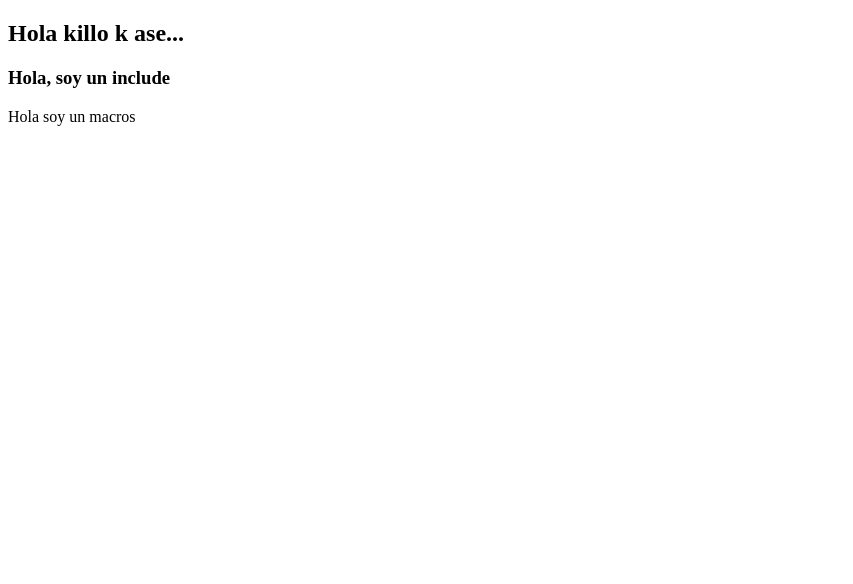
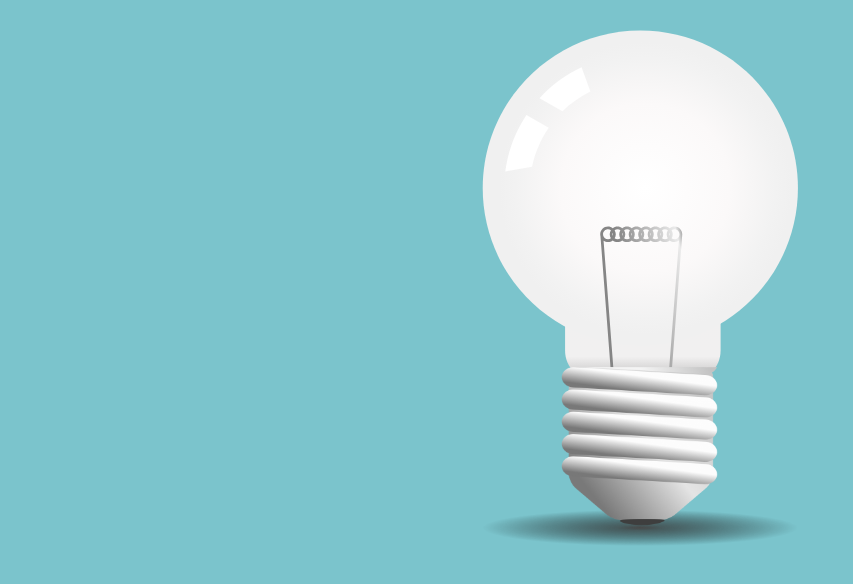
Before and after one commit to juanmiguelguerrero/bulb, a website: page public/index.html in a window 1280 px wide. Shown: the whole page, without its empty margins (0-853 px from the left). Drawn offline with nearby package versions, Linux system fonts and the light colour scheme.

Commit message:
Maquetación de lámpara y casquillo

```diff
--- a/package.json
+++ b/package.json
@@ -1,7 +1,7 @@
 {
-  "name": "es6-scaffold",
+  "name": "bulb",
   "version": "0.1.0",
-  "description": "Proyecto base con estructuras y tareas automatizadas en gulp para trabajar en javascript ES6",
+  "description": "Personal javascript project to learn how to use socket.IO and Express Nodejs Server",
   "main": "server.js",
   "scripts": {
     "test": "mocha"
--- a/public/index.html
+++ b/public/index.html
@@ -4,18 +4,19 @@
 	<meta charset="UTF-8">
 	<title>Home</title>
 
+	<meta name="viewport" content="width=device-width, initial-scale=1.0, minimum-scale=1.0, maximum-scale=1.0, user-scalable=no">
+
 	<script src="js/main.js"></script>
 	<link rel="stylesheet" href="/css/main.css">
 </head>
 <body>
-	<h2>Hola killo k ase...</h2>
+
+	<div class="bulb">
+		<div class="bulb__screw">
+			<img src="img/screw.png" alt="Screw">
+		</div>
+		<object data="img/bulb.svg" type="image/svg+xml" id="bulb" width="100%"></object>
+	</div>
+
 </body>
 </html>
-
-<h3>Hola, soy un include</h3>
-
-
-
-
-
-    Hola soy un macros
--- a/scss/main.scss
+++ b/scss/main.scss
@@ -1,2 +1,22 @@
+body {
+	background: #7BC4CC;
+}
 
-.main {color: red}
+.bulb {
+	position: relative;
+	display: block;
+	margin: auto;
+	width: 25%;
+	max-width: 350px;
+	min-width: 260px;
+	margin-top: 30px;
+}
+
+.bulb__screw {
+	position: absolute;
+	bottom: -46%;
+	display: block;
+
+	img { width: 100%; }
+}
+.bulb__glass {}
```
Also changed, not shown: src/templates/index.html (+10 -7 lines), .babelrc (added), public/css/main.css, public/img/bulb.svg (added), public/img/screw.png (added), 2 other files.
